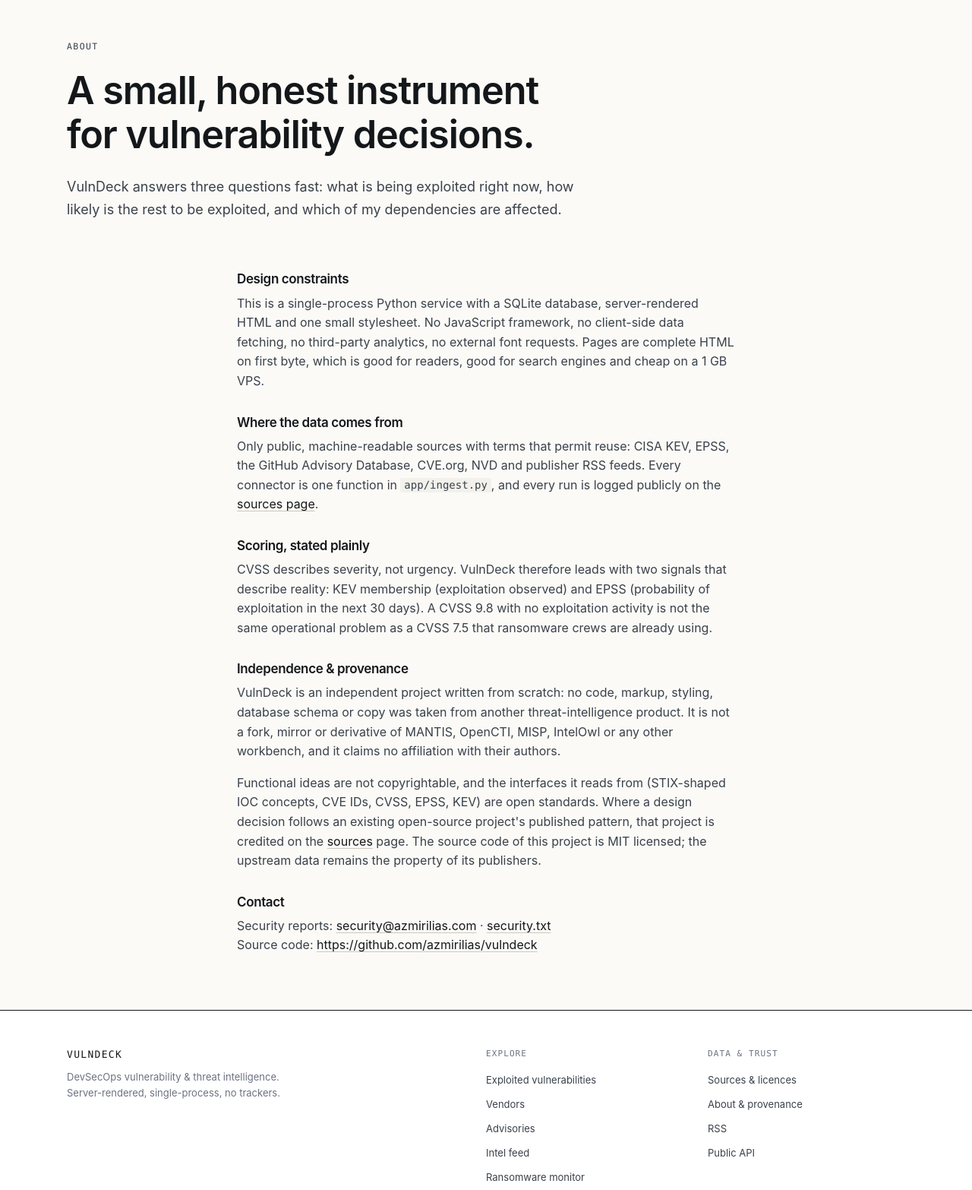
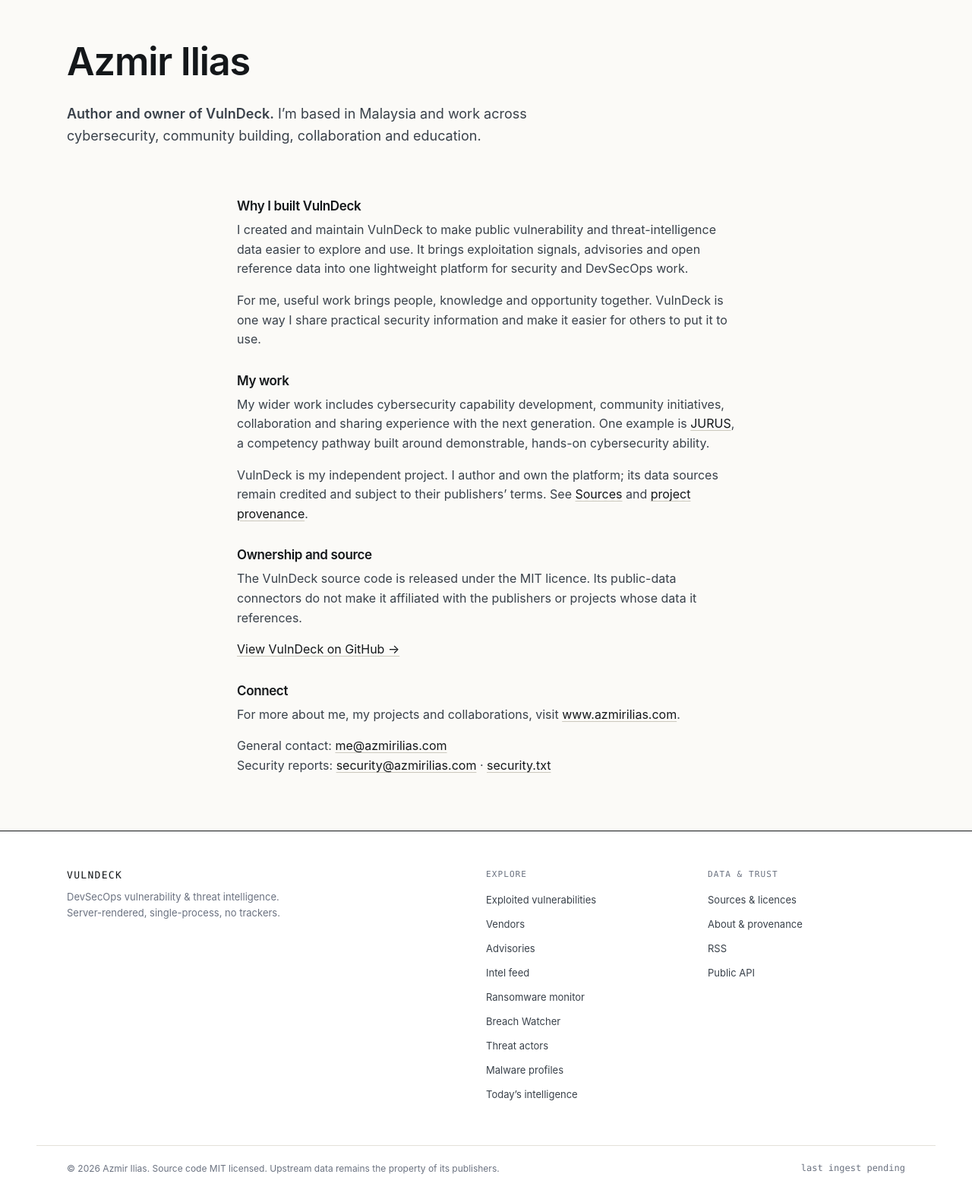
Before and after one commit to azmirilias/vulndeck, a FastAPI app: page /about in a window 1280 px wide. Shown: the part 85-1651 px from the top of the page at 76% size. After the commit the page ends 1630 px from the top, so only its background shows below. Run offline with FastAPI, Linux system fonts and the light colour scheme; data that the repository does not hold is empty.

Commit message:
docs: introduce VulnDeck author and owner

```diff
--- a/app/templates/about.html
+++ b/app/templates/about.html
@@ -1,27 +1,26 @@
 {% extends "base.html" %}
 {% block content %}
 <section class="wrap page-head">
-  <p class="eyebrow">About</p>
-  <h1>A small, honest instrument for vulnerability decisions.</h1>
-  <p class="lede">{{ SITE.SITE_NAME }} answers three questions fast: what is being exploited right now, how likely is the rest to be exploited, and which of my dependencies are affected.</p>
+  <h1>Azmir Ilias</h1>
+  <p class="lede"><strong>Author and owner of VulnDeck.</strong> I’m based in Malaysia and work across cybersecurity, community building, collaboration and education.</p>
 </section>
 
 <section class="wrap prose narrow">
-  <h2>Design constraints</h2>
-  <p>This is a single-process Python service with a SQLite database, server-rendered HTML and one small stylesheet. No JavaScript framework, no client-side data fetching, no third-party analytics, no external font requests. Pages are complete HTML on first byte, which is good for readers, good for search engines and cheap on a 1&nbsp;GB VPS.</p>
+  <h2>Why I built VulnDeck</h2>
+  <p>I created and maintain VulnDeck to make public vulnerability and threat-intelligence data easier to explore and use. It brings exploitation signals, advisories and open reference data into one lightweight platform for security and DevSecOps work.</p>
+  <p>For me, useful work brings people, knowledge and opportunity together. VulnDeck is one way I share practical security information and make it easier for others to put it to use.</p>
 
-  <h2>Where the data comes from</h2>
-  <p>Only public, machine-readable sources with terms that permit reuse: CISA KEV, EPSS, the GitHub Advisory Database, CVE.org, NVD and publisher RSS feeds. Every connector is one function in <code>app/ingest.py</code>, and every run is logged publicly on the <a href="/sources">sources page</a>.</p>
+  <h2>My work</h2>
+  <p>My wider work includes cybersecurity capability development, community initiatives, collaboration and sharing experience with the next generation. One example is <a href="https://www.azmirilias.com/projects/">JURUS</a>, a competency pathway built around demonstrable, hands-on cybersecurity ability.</p>
+  <p>VulnDeck is my independent project. I author and own the platform; its data sources remain credited and subject to their publishers’ terms. See <a href="/sources">Sources</a> and <a href="/about#ownership">project provenance</a>.</p>
 
-  <h2>Scoring, stated plainly</h2>
-  <p>CVSS describes severity, not urgency. VulnDeck therefore leads with two signals that describe reality: KEV membership (exploitation observed) and EPSS (probability of exploitation in the next 30 days). A CVSS 9.8 with no exploitation activity is not the same operational problem as a CVSS 7.5 that ransomware crews are already using.</p>
+  <h2 id="ownership">Ownership and source</h2>
+  <p>The VulnDeck source code is released under the MIT licence. Its public-data connectors do not make it affiliated with the publishers or projects whose data it references.</p>
+  <p><a href="https://github.com/azmirilias/vulndeck" rel="noopener">View VulnDeck on GitHub →</a></p>
 
-  <h2>Independence &amp; provenance</h2>
-  <p>{{ SITE.SITE_NAME }} is an independent project written from scratch: no code, markup, styling, database schema or copy was taken from another threat-intelligence product. It is not a fork, mirror or derivative of MANTIS, OpenCTI, MISP, IntelOwl or any other workbench, and it claims no affiliation with their authors.</p>
-  <p>Functional ideas are not copyrightable, and the interfaces it reads from (STIX-shaped IOC concepts, CVE IDs, CVSS, EPSS, KEV) are open standards. Where a design decision follows an existing open-source project's published pattern, that project is credited on the <a href="/sources">sources</a> page. The source code of this project is MIT licensed; the upstream data remains the property of its publishers.</p>
-
-  <h2>Contact</h2>
-  <p>Security reports: <a href="mailto:{{ SITE.CONTACT_EMAIL }}">{{ SITE.CONTACT_EMAIL }}</a> · <a href="/.well-known/security.txt">security.txt</a><br>
-  Source code: <a href="{{ SITE.GITHUB_URL }}" rel="noopener">{{ SITE.GITHUB_URL }}</a></p>
+  <h2>Connect</h2>
+  <p>For more about me, my projects and collaborations, visit <a href="https://www.azmirilias.com/" rel="noopener">www.azmirilias.com</a>.</p>
+  <p>General contact: <a href="mailto:me@azmirilias.com">me@azmirilias.com</a><br>
+  Security reports: <a href="mailto:{{ SITE.CONTACT_EMAIL }}">{{ SITE.CONTACT_EMAIL }}</a> · <a href="/.well-known/security.txt">security.txt</a></p>
 </section>
 {% endblock %}
--- a/app/web.py
+++ b/app/web.py
@@ -581,8 +581,8 @@ def sources(request: Request):
 def about(request: Request):
     return render(
         request, "about.html",
-        title=f"About {config.SITE_NAME} — independent DevSecOps intelligence",
-        description=f"What {config.SITE_NAME} is, how it is built, and its relationship to other open-source CTI projects.",
+        title=f"About Azmir Ilias — author and owner of {config.SITE_NAME}",
+        description="Azmir Ilias, based in Malaysia, is the author and owner of VulnDeck. His work spans cybersecurity, community building, collaboration and education.",
     )
 
 
```
Also changed, not shown: tests/test_about_author.py (added, +20 -0 lines).
